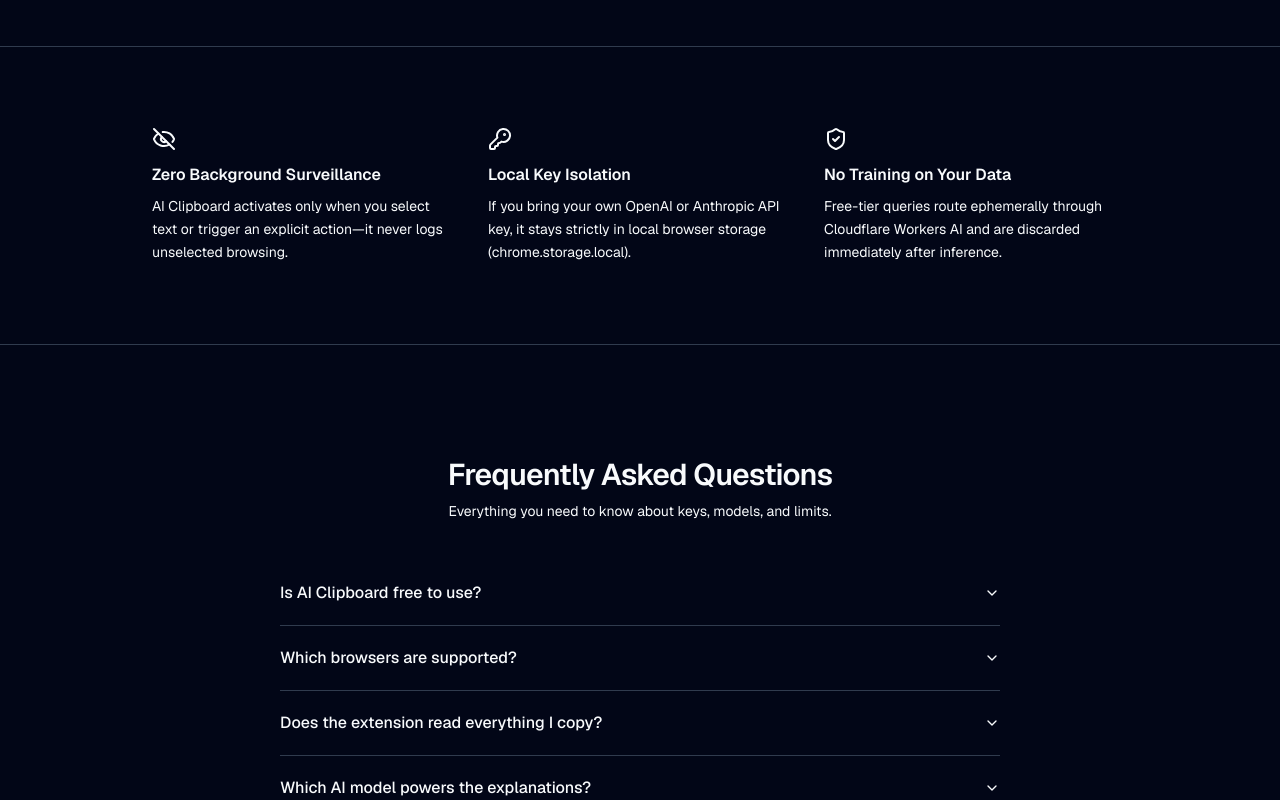
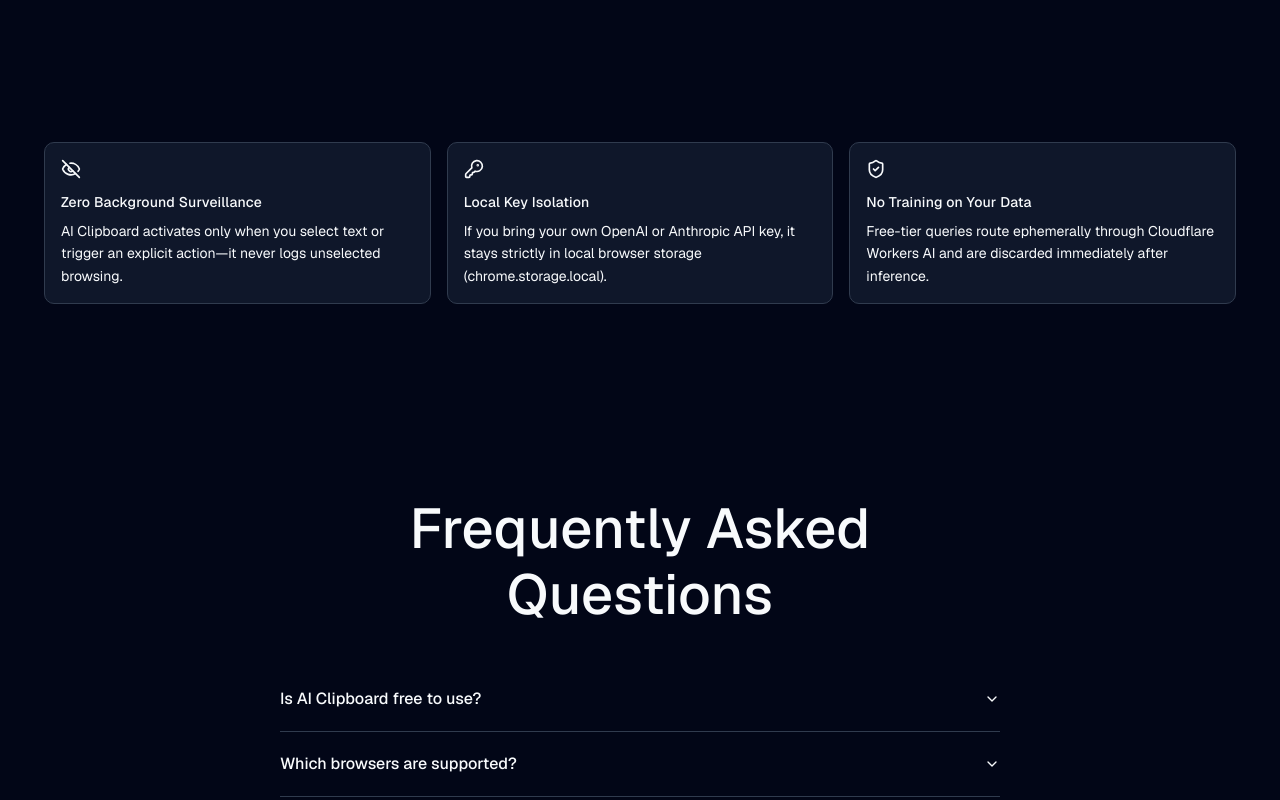
Before and after one commit to Long104/AI-Clipboard-extension, a Next.js app in the folder clipboard-web/: page / in a window 1280 px wide. Shown: the part 2660-3460 px from the top of the page. Built offline with nearby package versions, Linux system fonts and the light colour scheme.

Commit message:
feat(landing): restyle privacy trust strip and FAQ accordion
- Privacy: 3 surface cards, 16px padding, hairline borders, hover 0ms
- FAQ: 768px single-column accordion, display-lg heading, hairline rows
- Accordion: token remap, 0ms hover, 130ms ease-out open/close retained

```diff
--- a/clipboard-web/src/components/faq.tsx
+++ b/clipboard-web/src/components/faq.tsx
@@ -35,15 +35,15 @@ const faqs = [
 
 export function Faq() {
   return (
-    <section id="faq" className="py-20 sm:py-28 max-w-3xl mx-auto px-4 sm:px-6">
-      <h2 className="text-3xl font-semibold text-ink-primary tracking-tight text-center">
+    <section
+      id="faq"
+      aria-label="Frequently asked questions"
+      className="py-section max-w-[768px] mx-auto px-4 sm:px-6"
+    >
+      <h2 className="text-[32px] sm:text-[56px] font-medium leading-[1.17] tracking-[0.2px] text-ink text-center">
         Frequently Asked Questions
       </h2>
-      <p className="text-sm text-ink-tertiary text-center mt-2 mb-10">
-        Everything you need to know about keys, models, and limits.
-      </p>
-
-      <Accordion type="single" collapsible className="w-full">
+      <Accordion type="single" collapsible className="w-full mt-10">
         {faqs.map((faq, i) => (
           <AccordionItem key={faq.question} value={`item-${i}`}>
             <AccordionTrigger>{faq.question}</AccordionTrigger>
--- a/clipboard-web/src/components/privacy.tsx
+++ b/clipboard-web/src/components/privacy.tsx
@@ -20,21 +20,27 @@ const pillars = [
 
 export function Privacy() {
   return (
-    <section id="privacy" className="py-16 sm:py-20 border-y border-hairline bg-surface-1/30">
-      <div className="max-w-5xl mx-auto px-4 sm:px-6">
-        <div className="grid grid-cols-1 md:grid-cols-3 gap-6 sm:gap-8">
-          {pillars.map((pillar) => (
-            <div key={pillar.title} className="flex flex-col items-start">
-              <pillar.icon className="text-ink-secondary mb-3 h-6 w-6" aria-hidden="true" />
-              <h3 className="text-base font-semibold text-ink-primary mb-2">
-                {pillar.title}
-              </h3>
-              <p className="text-sm text-ink-secondary leading-relaxed">
-                {pillar.body}
-              </p>
-            </div>
-          ))}
-        </div>
+    <section
+      id="privacy"
+      aria-label="Privacy and permissions"
+      className="py-section max-w-[1240px] mx-auto px-4 sm:px-6"
+    >
+      <div className="grid grid-cols-1 md:grid-cols-3 gap-4">
+        {pillars.map((pillar) => (
+          <div
+            key={pillar.title}
+            className="bg-surface border border-hairline rounded-lg p-4 hover:border-hairline-strong transition-none"
+          >
+            <pillar.icon
+              className="text-mute mb-3 h-5 w-5"
+              aria-hidden="true"
+            />
+            <h3 className="text-sm font-medium leading-[1.6] tracking-[0.2px] text-ink mb-1.5">
+              {pillar.title}
+            </h3>
+            <p className="text-sm leading-[1.6] text-mute">{pillar.body}</p>
+          </div>
+        ))}
       </div>
     </section>
   );
--- a/clipboard-web/src/components/ui/accordion.tsx
+++ b/clipboard-web/src/components/ui/accordion.tsx
@@ -25,13 +25,16 @@ const AccordionTrigger = React.forwardRef<
     <AccordionPrimitive.Trigger
       ref={ref}
       className={cn(
-        "flex flex-1 items-center justify-between py-5 text-left text-base font-medium text-ink-primary transition-all hover:text-ink-primary/80 [&[data-state=open]>svg]:rotate-180",
-        className
+        "flex flex-1 items-center justify-between py-5 text-left text-base font-medium text-ink transition-none hover:text-ink [&[data-state=open]>svg]:rotate-180",
+        className,
       )}
       {...props}
     >
       {children}
-      <ChevronDown className="h-4 w-4 shrink-0 text-ink-tertiary transition-transform duration-200" />
+      <ChevronDown
+        className="h-4 w-4 shrink-0 text-mute transition-transform duration-100"
+        aria-hidden="true"
+      />
     </AccordionPrimitive.Trigger>
   </AccordionPrimitive.Header>
 ));
@@ -43,10 +46,10 @@ const AccordionContent = React.forwardRef<
 >(({ className, children, ...props }, ref) => (
   <AccordionPrimitive.Content
     ref={ref}
-    className="overflow-hidden text-sm text-ink-secondary transition-all data-[state=closed]:animate-accordion-up data-[state=open]:animate-accordion-down"
+    className="overflow-hidden text-sm text-body data-[state=closed]:animate-accordion-up data-[state=open]:animate-accordion-down"
     {...props}
   >
-    <div className={cn("pb-5 pt-0 leading-relaxed", className)}>{children}</div>
+    <div className={cn("pb-5 pt-0 leading-[1.6]", className)}>{children}</div>
   </AccordionPrimitive.Content>
 ));
 AccordionContent.displayName = AccordionPrimitive.Content.displayName;
```
